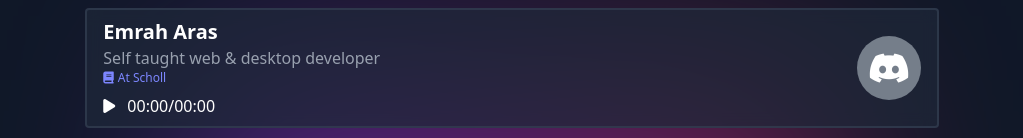
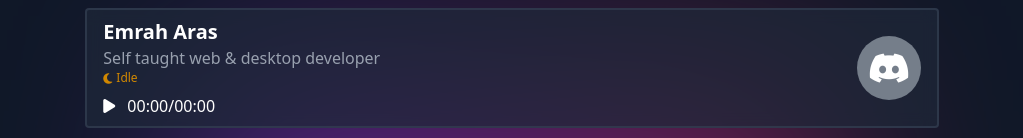
Before and after one commit to arasemr12/emraharas.com.tr, a Nuxt app: page / in a window 1280 px wide. Shown: the part 120-258 px from the top of the page, without its empty margins (128-1151 px from the left). Built offline with nearby package versions, Linux system fonts and the light colour scheme; no server answers.

Commit message:
full idle

```diff
--- a/pages/index.vue
+++ b/pages/index.vue
@@ -108,11 +108,7 @@ const sa = () => {
                 <div class="flex flex-col items-start">
                     <span class="text-xl font-semibold">Emrah Aras</span>
                     <span class="text-gray-400">Self taught web & desktop developer</span>
-                    <div v-if="new Date().getHours() >= 8 && new Date().getHours() <= 17" class="flex flex-row items-center gap-1 text-indigo-400 text-xs">
-                        <i class="fa-solid fa-book"></i>
-                        <span>At Scholl</span>
-                    </div>
-                    <div v-else class="flex flex-row items-center gap-1 text-yellow-600 text-xs">
+                    <div class="flex flex-row items-center gap-1 text-yellow-600 text-xs">
                         <i class="fa-solid fa-moon translate-y-[1px]"></i>
                         <span>Idle</span>
                     </div>
```
Also changed, not shown: public/zzz.jpg (added).
